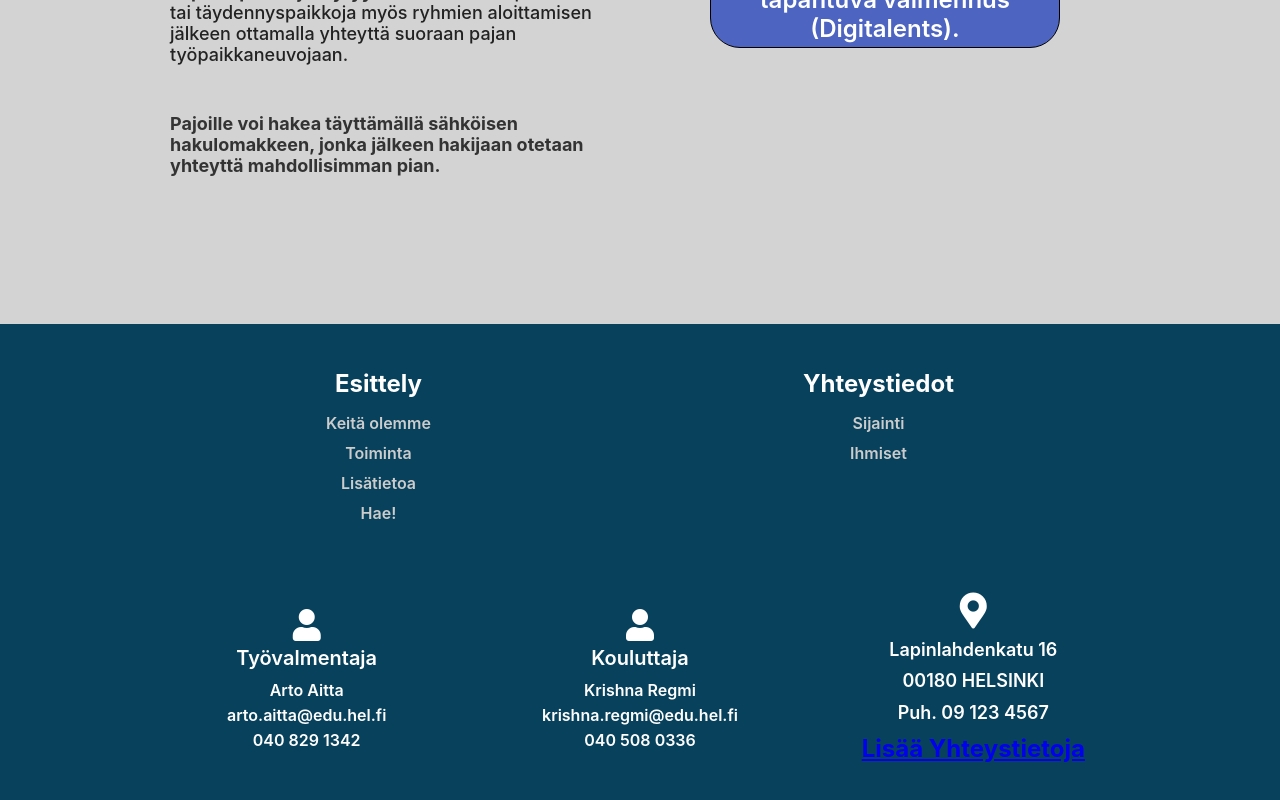
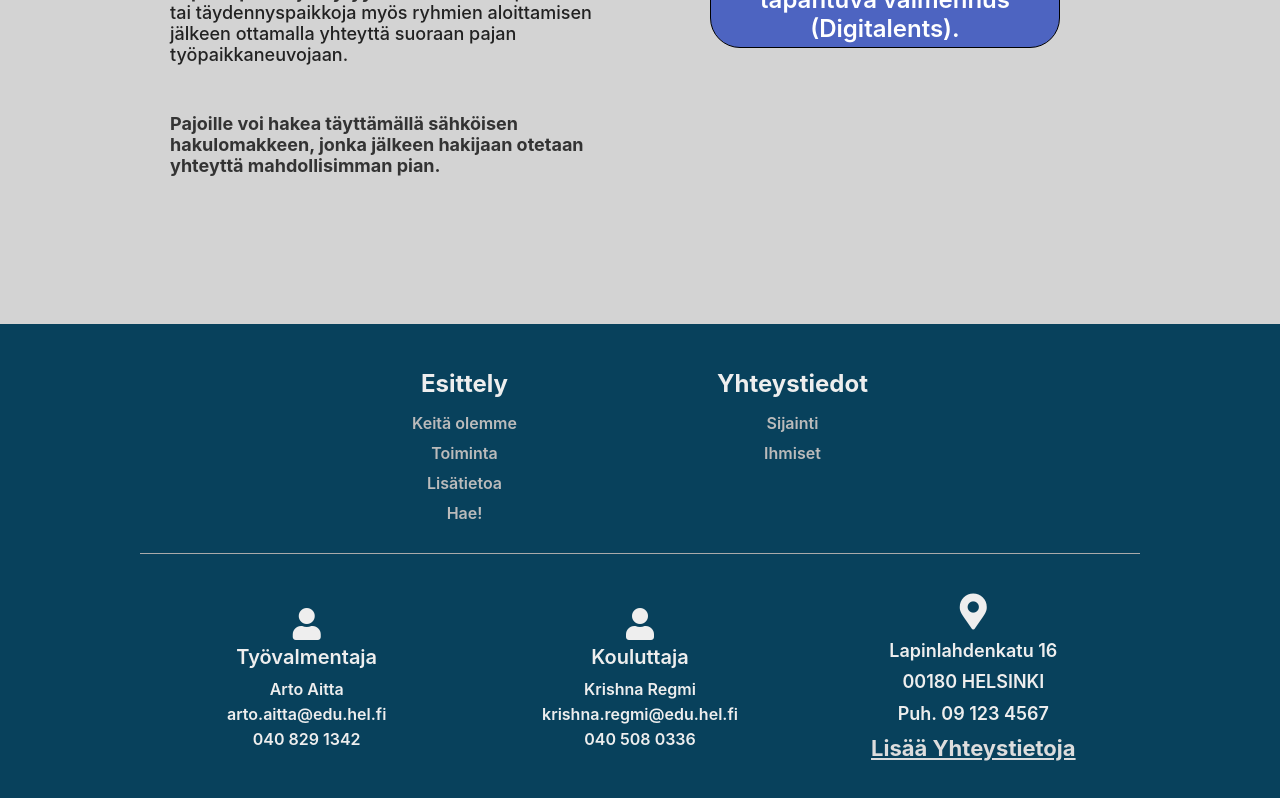
Before and after one commit to digitalents-ictbeginners/website, a React (Create React App) app: page / in a window 1280 px wide. Shown: the part 6155-6955 px from the top of the page. Built offline with nearby package versions, Linux system fonts and the light colour scheme.

Commit message:
fix blog tips link, adjust footer styling, add arrival directions info to location page

```diff
--- a/src/components/Contacts/Location.css
+++ b/src/components/Contacts/Location.css
@@ -52,8 +52,9 @@
   padding: 0;
 }
 
-.locationText {
-  margin: 0 0 20px 0;
+.locationDirections p {
+  max-width: 800px;
+  margin: 0 auto 20px auto;
   font-size: 18px;
   font-weight: 500;
 }
--- a/src/components/Contacts/Location.js
+++ b/src/components/Contacts/Location.js
@@ -33,18 +33,13 @@ export default class Location extends React.Component {
 
           <h2 className="locationDirectionsTitle">{data.directions.title}</h2>
           <div className="locationDirections">
-            <div>
+              <p>{data.directions.intro}</p>
               <h3>{data.directions.byfoot.title}</h3>
-              <p className="locationText">{data.directions.byfoot.text}</p>
-            </div>
-            <div>
+              <p>{data.directions.byfoot.text}</p>
               <h3>{data.directions.bycar.title}</h3>
-              <p className="locationText">{data.directions.bycar.text}</p>
-            </div>
-            <div>
+              <p>{data.directions.bycar.text}</p>
               <h3>{data.directions.bypublictransit.title}</h3>
-              <p className="locationText">{data.directions.bypublictransit.text}</p>
-            </div>
+              <p>{data.directions.bypublictransit.text}</p>
           </div>
 
         </div>
--- a/src/components/Footer.css
+++ b/src/components/Footer.css
@@ -2,16 +2,21 @@ footer {
   background-color: #08415c;
   min-height: 300px;
   padding: 30px 0;
-  color: white;
+  color: #eee;
 }
 
 .ftSitemap {
+  width: 90%;
   max-width: 1000px;
-  margin: 0 auto 60px auto;
+  margin: 0 auto 40px auto;
+  padding: 0 0 20px 0;
   display: grid;
   grid-auto-flow: column;
   justify-items: center;
+  justify-content: center;
+  column-gap: 200px;
   text-align: center;
+  border-bottom: 1px solid #aaa;
 }
 
 .ftSitemap h4 {
@@ -27,7 +32,7 @@ footer {
 }
 
 .ftSitemapLink:any-link {
-  color: #ccc;
+  color: #bbb;
   text-decoration: none;
 }
 
@@ -67,9 +72,13 @@ footer {
   line-height: 1.75;
 }
 
-.ftLocation h2 {
+.ftMoreContacts:any-link {
+  color: #ddd;
+}
+
+.ftMoreContacts h2 {
   margin: 0;
-  font-size: 24px;
+  font-size: 22px;
 }
 
 @media only screen and (max-width: 600px){
--- a/src/components/Footer.js
+++ b/src/components/Footer.js
@@ -55,7 +55,7 @@ class Footer extends React.Component {
             <span>{data.streetaddress}</span><br/>
             <span>{data.postnumbercity}</span><br/>
             <span>{data.phonenum}</span><br/>
-            <Link to={toContacts}><h2>{data.morecontacts}</h2></Link>
+            <Link className="ftMoreContacts" to={toContacts}><h2>{data.morecontacts}</h2></Link>
           </div>
         </div>
       </footer>
--- a/src/data/Contact_en.json
+++ b/src/data/Contact_en.json
@@ -13,9 +13,10 @@
         },
         "directions": {
             "title": "Directions",
+            "intro": "Digitalents Academy sijaitsee osoitteessa Lapinlahdenkatu 16, Maria 01 -alueella. Toimimme rakennuksessa 5 eli samassa rakennuksessa kuin Games Factory. Ulko-ovi on sama kuin Maki.vc:lla, mutta olemme heti ensimmäisessä kerroksessa portaiden alapäässä.",
             "byfoot": {
                 "title": "By foot or bicycle",
-                "text": "Tähän ohjeita siitä miten saavutaan paikalla kulkemalla jalan tai polkemalla polkupyörällä jne jne"
+                "text": "Kampin metroasemalta paikan päälle pääsee kävellen noin 10 minuutissa. Suunnilleen sama matka menee kävellen Ruoholahden metroasemalta. Rautatieasemalta kävellen pääsee baanaa pitkin noin 20 minuutissa. Baanaa pitkin pääsee kätevästi myös pyörällä, tuli sitten kampista tai rautatieasemalta. Baanaa tullessasi nouse ylös Pohjoiselle Rautatienkadulle ja K-marketin jälkeen käänny Lapinlahdenkadulle. Siellä näetkin jo Maria 01 -alueen."
             },
             "bycar": {
                 "title": "By car",
@@ -23,7 +24,7 @@
             },
             "bypublictransit": {
                 "title": "By Public Transit",
-                "text": "Bussi-, ratikka-, metro-, junalinjat ja niiden pysäkit. Eri suunnista jne jne"
+                "text": "Lähin raitiovaunupysäkki on Maria Mechelinkadulla ja siinä pysähtyy raitiovaunu numero 8. Raitiovaunut 7 ja 9 pysähtyvät Ruoholahden villat -pysäkillä. Lähin linja-autopysäkki on Leppäsuonkatu ja siinä pysähtyvät bussit 24 ja 192."
             },
             "map": {
                 "embedsrc": "https://www.openstreetmap.org/export/embed.html?bbox=24.9192586%2C60.165855%2C24.923737%2C60.167041&layer=mapnik&marker=60.16645%2C24.92145",
--- a/src/data/Contact_fi.json
+++ b/src/data/Contact_fi.json
@@ -13,9 +13,10 @@
         },
         "directions": {
             "title": "Saapuminen",
+            "intro": "Digitalents Academy sijaitsee osoitteessa Lapinlahdenkatu 16, Maria 01 -alueella. Toimimme rakennuksessa 5 eli samassa rakennuksessa kuin Games Factory. Ulko-ovi on sama kuin Maki.vc:lla, mutta olemme heti ensimmäisessä kerroksessa portaiden alapäässä.",
             "byfoot": {
                 "title": "Jalan tai polkien",
-                "text": "Tähän ohjeita siitä miten saavutaan paikalla kulkemalla jalan tai polkemalla polkupyörällä jne jne"
+                "text": "Kampin metroasemalta paikan päälle pääsee kävellen noin 10 minuutissa. Suunnilleen sama matka menee kävellen Ruoholahden metroasemalta. Rautatieasemalta kävellen pääsee baanaa pitkin noin 20 minuutissa. Baanaa pitkin pääsee kätevästi myös pyörällä, tuli sitten kampista tai rautatieasemalta. Baanaa tullessasi nouse ylös Pohjoiselle Rautatienkadulle ja K-marketin jälkeen käänny Lapinlahdenkadulle. Siellä näetkin jo Maria 01 -alueen."
             },
             "bycar": {
                 "title": "Autolla",
@@ -23,7 +24,7 @@
             },
             "bypublictransit": {
                 "title": "Julkisella liikenteellä",
-                "text": "Bussi-, ratikka-, metro-, junalinjat ja niiden pysäkit. Eri suunnista jne jne"
+                "text": "Lähin raitiovaunupysäkki on Maria Mechelinkadulla ja siinä pysähtyy raitiovaunu numero 8. Raitiovaunut 7 ja 9 pysähtyvät Ruoholahden villat -pysäkillä. Lähin linja-autopysäkki on Leppäsuonkatu ja siinä pysähtyvät bussit 24 ja 192."
             },
             "map": {
                 "embedsrc": "https://www.openstreetmap.org/export/embed.html?bbox=24.9192586%2C60.165855%2C24.923737%2C60.167041&layer=mapnik&marker=60.16645%2C24.92145",
--- a/src/data/blog.json
+++ b/src/data/blog.json
@@ -20,6 +20,6 @@
         "link": "https://dtacademy.home.blog/2019/03/15/perjantai-mistakes/",
         "backgroundimage": "blogplaceholder.png"
     },
-    "tipslink": "https://dtacademy.home.blog/navigation-item-2/",
+    "tipslink": "https://dtacademy.home.blog/linkit-ja-vinkit/",
     "bloglink": "https://dtacademy.home.blog/"
 }
```
